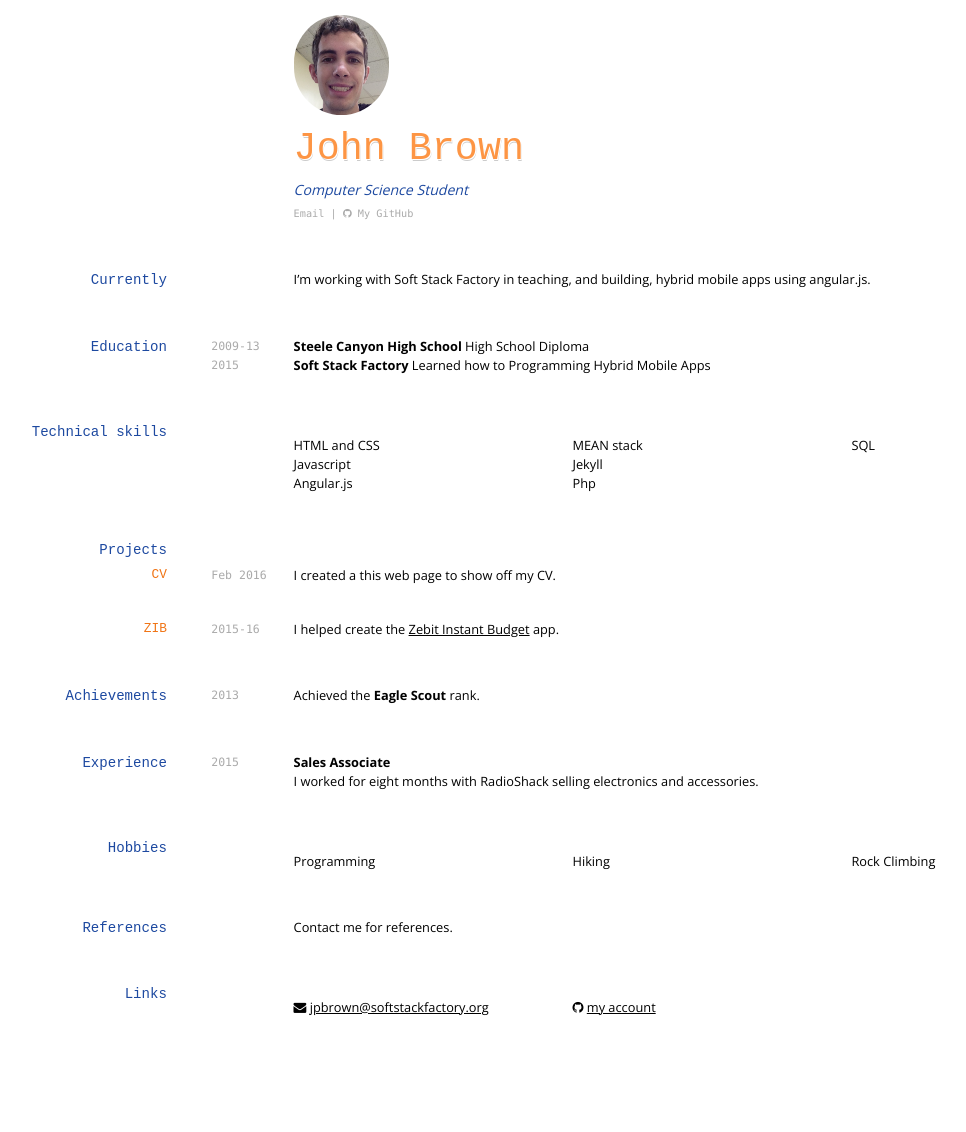
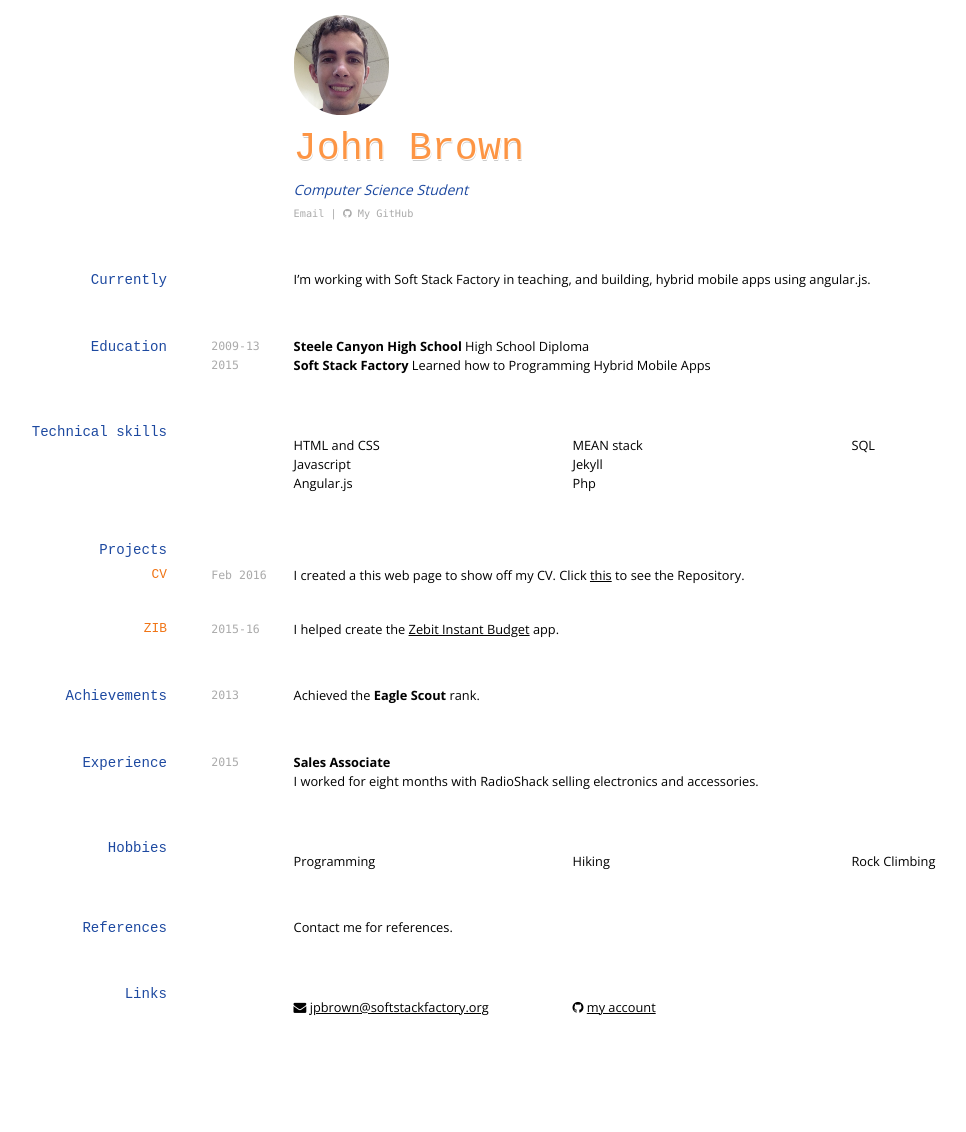
Before and after one commit to jbrownssf/jbrownssf.github.io, a Jekyll site: the page built from index.md, in a window 1280 px wide. Shown: the whole page, without its empty margins (36-1002 px from the left). Built offline with Jekyll 4.4.1, drawn with Linux system fonts in a browser that asks for light colours; nearby versions of some CDN libraries.

Commit message:
Included a link from the page to the repository for 'My CV' project.

```diff
--- a/index.md
+++ b/index.md
@@ -44,7 +44,7 @@ __Soft Stack Factory__ Learned how to Programming Hybrid Mobile Apps
 
 ### CV
 `Feb 2016`
-I created a this web page to show off my CV.
+I created a this web page to show off my CV. Click <a href="https://github.com/jbrownssf/jbrownssf.github.io" target="_blank">this</a> to see the Repository.
 
 ### ZIB
 `2015-16`
```
Also changed, not shown: 1 other file.
